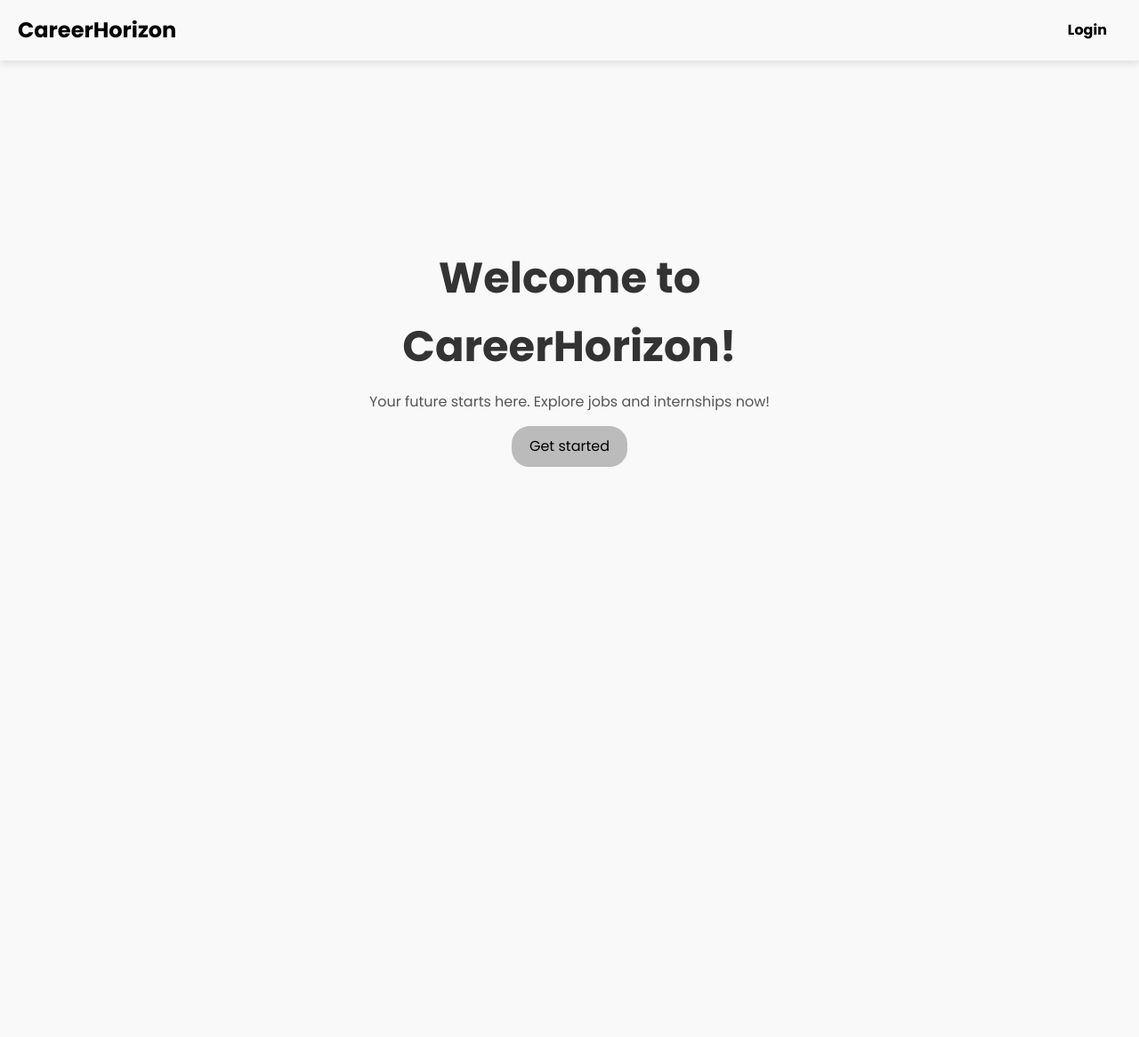
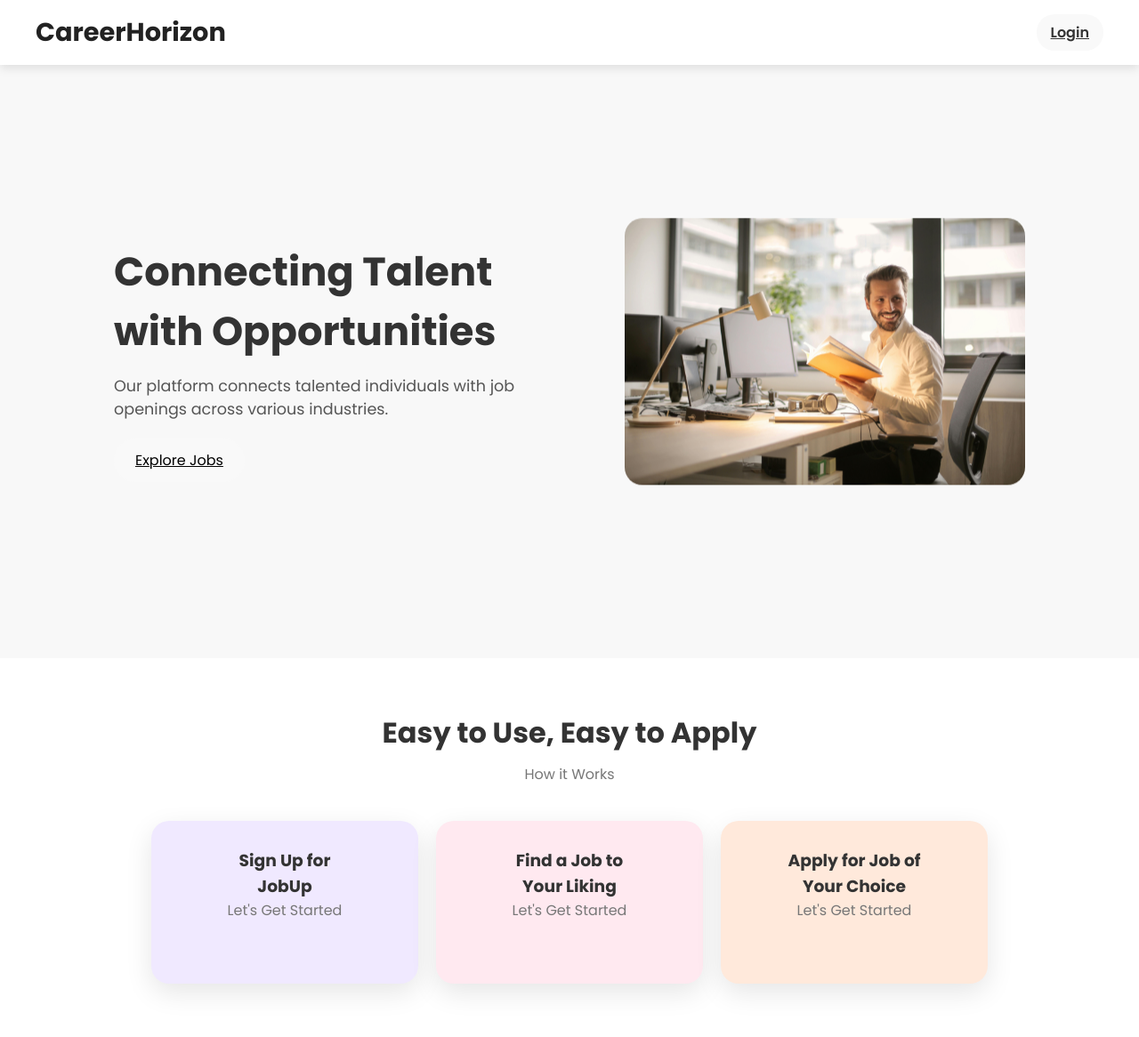
Before and after one commit to Devanandfarkade/CareerHorizon, a website: page public/index.html in a window 1280 px wide. Shown: the whole page at 89% size. Before the commit the page ends 800 px from the top, so only its background shows below. Drawn offline with Linux system fonts and the light colour scheme.

Commit message:
layout changet of index.html and css updated

```diff
--- a/public/css/index.css
+++ b/public/css/index.css
@@ -2,103 +2,301 @@
   margin: 0;
   padding: 0;
   box-sizing: border-box;
+  font-family: 'Poppins', sans-serif;
 }
 
 body {
-  line-height: 1.6;
+  background-color: #f8f8f8;
+  color: #333;
   overflow-x: hidden;
-  background-color: #f9f9f9;
-  font-family: "Poppins", serif;
-  font-weight: 400;
-  font-style: normal;
 }
 
-a {
-  text-decoration: none;
-}
-
+/* Navbar */
 .navbar {
   display: flex;
   justify-content: space-between;
-  color: black;
   align-items: center;
-  /* background-color: #d6c0b3; */
-  padding: 15px 20px;
+  padding: 15px 40px;
+  background: #fff;
+  box-shadow: 0 4px 10px rgba(0, 0, 0, 0.1);
   position: sticky;
   top: 0;
   z-index: 1000;
-  box-shadow: 0 4px 8px rgba(0, 0, 0, 0.1);
+  animation: slideDown 1s ease-in-out;
+}
+
+@keyframes slideDown {
+  from {
+      transform: translateY(-50px);
+      opacity: 0;
+  }
+  to {
+      transform: translateY(0);
+      opacity: 1;
+  }
 }
 
 .navbar .logo {
-  font-size: 1.5rem;
-  color: black;
-  font-weight: bold;
+  font-size: 1.8rem;
+  font-weight: 700;
+  color: #222;
+  transition: transform 0.3s ease-in-out;
 }
 
 .navbar .logo:hover {
   transform: scaleY(1.2);
 }
 
-.navbar .nav-items a {
-  color: black;
-  margin: 0 10px;
-  transition: color 0.3s;
+.navbar a {
+  text-decoration: none;
+  color: #333;
+  font-size: 1rem;
+  font-weight: 600;
+  padding: 8px 16px;
+  border-radius: 20px;
+  transition: all 0.3s ease-in-out;
 }
 
-.navbar .nav-items a:hover {
-  color: red;
+.navbar a:hover {
+  background: black;
+  transform: scale(1.05);
+  color: white;
 }
 
-.navbar .login-btn a {
-  color: black;
-  padding: 10px 16px;
-  border-radius: 20px;
-  transition: all 0.3s;
-  font-weight: bold;
+/* Hero Section */
+
+section.hero {
+  margin-top: 100px;
+  display: flex;
+  align-items: center;
+  justify-content: space-between;
+  padding: 80px 10%;
 }
 
-.navbar .login-btn a:hover {
-  background-color: #000000;
-  color: #ffffff;
+.hero-content {
+  max-width: 500px;
+  animation: fadeInUp 1s ease-in-out;
 }
 
-.container {
-  position: absolute;
+.hero-content h1 {
+  font-size: 2.8rem;
+  font-weight: 700;
+  margin-bottom: 15px;
+}
+
+.hero-content p {
+  font-size: 1.1rem;
+  color: #555;
+  margin-bottom: 20px;
+}
+
+/* navbar  login button  */
+a.explore-btn{
+  text-decoration: underline;
+}
+
+/* Explore Button */
+.explore-btn {
+  background: #f9f9f9;
+  text-decoration: underline;
+  color: black;
+  padding: 12px 24px;
+  font-size: 1rem;
+  border: none;
+  border-radius: 30px;
+  cursor: pointer;
+  transition: all 0.3s ease-in-out;
+  animation: fadeInUp 1.2s ease-in-out;
+}
+
+.explore-btn:hover {
+  background: black;
+  transform: scale(1.05);
+  text-decoration: none;
+  color: white;
+}
+
+/* Hero Image */
+.hero-image img {
+  max-width: 450px;
+  animation: float 3s infinite ease-in-out;
+}
+
+/* Animations */
+@keyframes fadeInUp {
+  from {
+      opacity: 0;
+      transform: translateY(30px);
+  }
+  to {
+      opacity: 1;
+      transform: translateY(0);
+  }
+}
+
+@keyframes float {
+  0%, 100% {
+      transform: translateY(0);
+  }
+  50% {
+      transform: translateY(-10px);
+  }
+}
+
+/* Responsive */
+@media (max-width: 768px) {
+  .navbar {
+      flex-direction: column;
+      align-items: center;
+  }
+
+  .hero {
+      flex-direction: column;
+      text-align: center;
+  }
+
+  .hero-content h1 {
+      font-size: 2rem;
+  }
+
+  .hero-content p {
+      font-size: 1rem;
+  }
+
+  .hero-image img {
+      max-width: 100%;
+  }
+}
+/* Hero Image */
+.hero-image img {
+  max-width: 450px;
+  animation: float 3s infinite ease-in-out;
+  border: 0px solid #f9f9f9; /* Add border */
+  border-radius: 20px; /* Rounded corners */
+
+}
+/* How It Works Section */
+.how-it-works {
+  margin-top: 100px;
+  text-align: center;
+  padding: 60px 20px;
+  background-color: #fff;
+}
+
+.how-it-works h2 {
+  font-size: 2rem;
+  font-weight: 700;
+  color: #333;
+  margin-bottom: 10px;
+  opacity: 0;
+  transform: translateY(20px);
+  animation: fadeInUp 1s ease-in-out forwards;
+}
+
+.how-it-works p {
+  font-size: 1rem;
+  color: #777;
+  margin-bottom: 40px;
+  opacity: 0;
+  transform: translateY(20px);
+  animation: fadeInUp 1s ease-in-out 0.3s forwards;
+}
+
+.cards-container {
+  display: flex;
+  justify-content: center;
+  gap: 20px;
+  flex-wrap: wrap;
+}
+
+/* Card Styling */
+.card {
+  background: #fff;
+  border-radius: 20px;
+  padding: 30px;
+  text-align: center;
+  width: 300px;
+  box-shadow: 0px 10px 30px rgba(0, 0, 0, 0.1);
+  transform: translateY(30px);
+  opacity: 0;
+  animation: fadeInUp 1s ease-in-out forwards;
+  transition: transform 0.3s ease-in-out;
+  position: relative;
+}
+
+.card:hover {
+  transform: translateY(-5px);
+}
+
+/* Colors for Different Cards */
+.purple {
+  background: #f0e9ff;
+}
+.purple.h3 {
+
+  /* position: absolute; */
   top: 50%;
   left: 50%;
   transform: translate(-50%, -50%);
-  text-align: center;
-  padding: 50px;
-  border-radius: 20px;
-  /* background-color: #ffffff; */
 }
 
-h1 {
-  margin-bottom: 10px;
-  font-size: 3rem;
-  color: #333;
+.pink {
+  background: #ffe9f0;
 }
 
-p {
-  margin-bottom: 15px;
-  color: #555;
-  font-size: 1rem;
+.peach {
+  background: #ffe9db;
 }
 
-.hero-sec-login {
-  display: inline-block;
-  padding: 10px 20px;
-  text-decoration: none;
-  color: #000000;
-  background-color: #bbbbbb;
-  font-size: 1rem;
-  color: #000000;
-  border-radius: 20px;
-  transition: all 0.3s ease;
+/* Card Image Placeholder */
+.card-img {
+  width: 100%;
+  height: 120px;
+  background: rgba(255, 255, 255, 0.7);
+  border-radius: 10px;
+  margin-top: 20px;
 }
 
-.hero-sec-login:hover {
-  background-color: #000000;
-  color: #ffffff;
+/* Search Bar Placeholder for Middle Card */
+.search-bar {
+  position: relative;
+  background: white;
+  height: 50px;
+  border-radius: 10px;
+  display: flex;
+  align-items: center;
+  justify-content: space-between;
+  padding: 0 15px;
 }
+
+.search-bar::after {
+  content: "Search";
+  color: #777;
+  font-size: 14px;
+}
+
+.search-bar::before {
+  content: "🔍";
+  font-size: 16px;
+  opacity: 0.7;
+}
+
+/* Animations */
+@keyframes fadeInUp {
+  from {
+      opacity: 0;
+      transform: translateY(30px);
+  }
+  to {
+      opacity: 1;
+      transform: translateY(0);
+  }
+}
+
+/* Responsive Design */
+@media (max-width: 768px) {
+  .cards-container {
+      flex-direction: column;
+      align-items: center;
+  }
+}
--- a/public/css/register.css
+++ b/public/css/register.css
@@ -4,7 +4,7 @@ body {
     font-family: "Poppins", serif;
     margin: 0;
     padding: 0;
-    background: whitesmoke;
+    /* background: whitesmoke; */
     font-weight: 400;
     font-style: normal;
     background-color: #f9f9f9;
--- a/public/index.html
+++ b/public/index.html
@@ -1,29 +1,54 @@
 <!DOCTYPE html>
 <html lang="en">
-  <head>
-    <meta charset="UTF-8" />
-    <meta name="viewport" content="width=device-width, initial-scale=1.0" />
-    <title>CareerHorizon</title>
-    <link rel="stylesheet" href="/css/index.css" />
-    <link rel="preconnect" href="https://fonts.googleapis.com" />
-    <link rel="preconnect" href="https://fonts.gstatic.com" crossorigin />
-    <link
-      href="https://fonts.googleapis.com/css2?family=Poppins:ital,wght@0,100;0,200;0,300;0,400;0,500;0,600;0,700;0,800;0,900;1,100;1,200;1,300;1,400;1,500;1,600;1,700;1,800;1,900&display=swap"
-      rel="stylesheet"
-    />
-  </head>
-  <body>
+<head>
+    <meta charset="UTF-8">
+    <meta name="viewport" content="width=device-width, initial-scale=1.0">
+    <title>CareerHorizon - Dashboard</title>
+    <link rel="stylesheet" href="/css/index.css">
+    <link rel="preconnect" href="https://fonts.googleapis.com">
+    <link rel="preconnect" href="https://fonts.gstatic.com" crossorigin>
+    <link href="https://fonts.googleapis.com/css2?family=Poppins:wght@300;400;600;700&display=swap" rel="stylesheet">
+</head>
+<body>
+
     <nav class="navbar">
-      <a href="#" class="logo">CareerHorizon</a>
-      <div class="login-btn">
-        <a href="login.html">Login</a>
-      </div>
+        <div class="logo">CareerHorizon</div>
+        <a href="login.html" class="explore-btn">Login</a>
+
     </nav>
 
-    <div class="container">
-      <h1>Welcome to CareerHorizon!</h1>
-      <p>Your future starts here. Explore jobs and internships now!</p>
-      <a href="login.html" class="hero-sec-login">Get started</a>
-    </div>
-  </body>
+    <section class="hero">
+        <div class="hero-content">
+            <h1>Connecting Talent with Opportunities</h1>
+            <p>Our platform connects talented individuals with job openings across various industries.</p>
+            <button class="explore-btn">Explore Jobs</button>
+        </div>
+        <div class="hero-image">
+            <img src="/imgVideos/dashboard-man.jpg" alt="Career Opportunities" id="hero-image">
+        </div>
+    </section>
+    <section class="how-it-works">
+      <h2>Easy to Use, Easy to Apply</h2>
+      <p>How it Works</p>
+      <div class="cards-container">
+          <div class="card purple">
+              <h3>Sign Up for<br> JobUp</h3>
+              <p>Let's Get Started</p>
+
+          </div>
+          <div class="card pink">
+              <h3>Find a Job to<br> Your Liking</h3>
+              <p>Let's Get Started</p>
+
+          </div>
+          <div class="card peach">
+              <h3>Apply for Job of<br> Your Choice</h3>
+              <p>Let's Get Started</p>
+
+          </div>
+      </div>
+  </section>
+
+
+</body>
 </html>
```
Also changed, not shown: public/imgVideos/dashboard-man.jpg (added).
